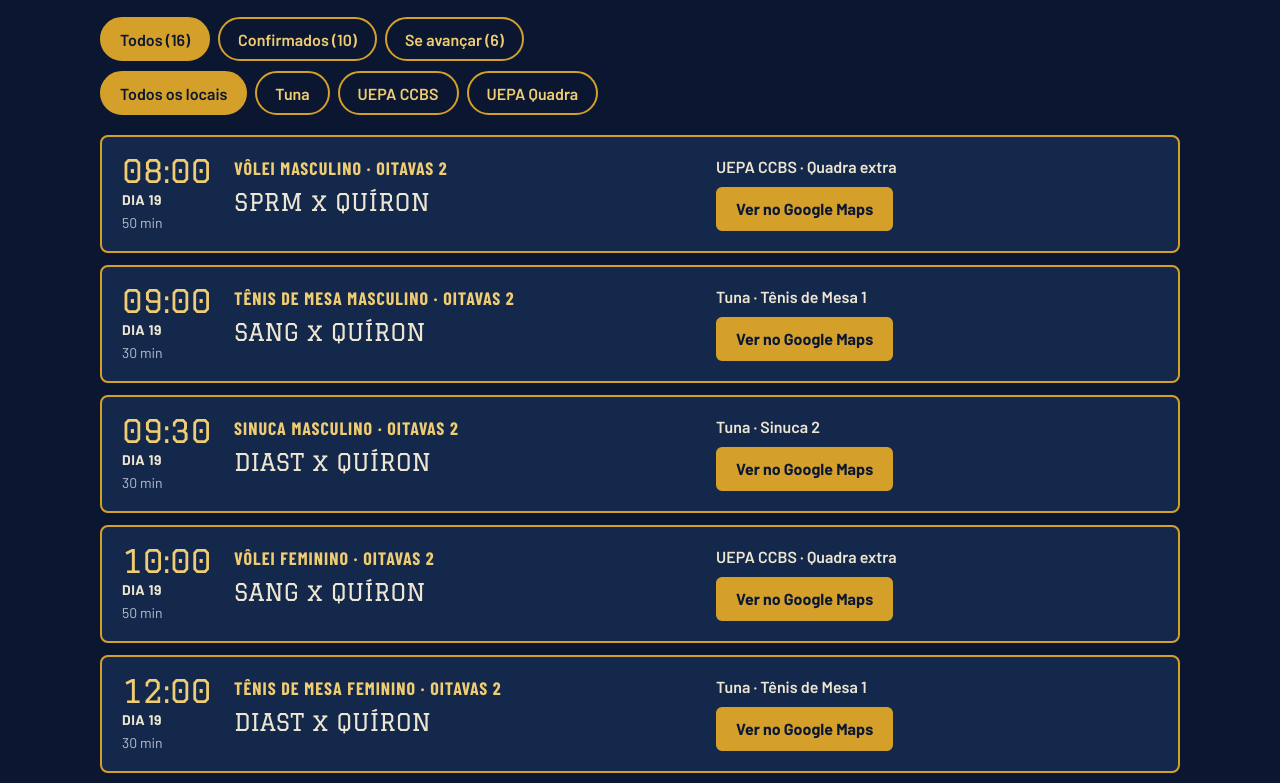
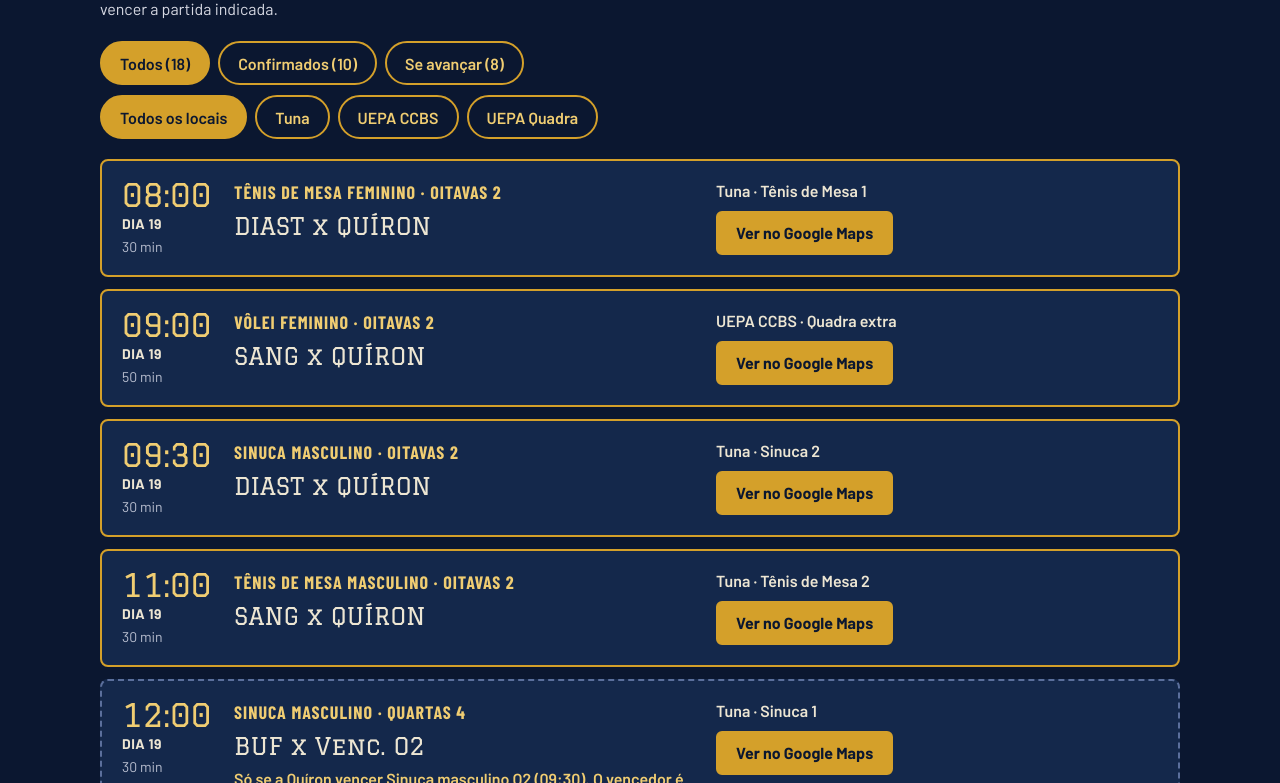
Before and after one commit to Ieldem-pai-do-calca/Qu-ron-jogos, a plain HTML site: page index.html in a window 1280 px wide. Shown: the part 760-1543 px from the top of the page. Drawn offline with nearby package versions, Linux system fonts and the light colour scheme.

Commit message:
Add files via upload

```diff
--- a/index.html
+++ b/index.html
@@ -135,7 +135,7 @@ section h2{font-family:var(--titulo);font-weight:400;font-size:32px;color:var(--
   <div class="wrap">
     <div><b id="n-diretos">10</b><span>jogos confirmados</span></div>
     <div><b id="n-cond">6</b><span>jogos se a Quíron avançar</span></div>
-    <div><b>08:00</b><span>primeiro jogo, vôlei masculino</span></div>
+    <div><b>08:00</b><span>primeiro jogo, tênis de mesa feminino</span></div>
     <div><b>3</b><span>locais: Tuna, UEPA CCBS e UEPA</span></div>
   </div>
 </div>
@@ -199,25 +199,27 @@ section h2{font-family:var(--titulo);font-weight:400;font-size:32px;color:var(--
     ccbs: { nome: 'UEPA CCBS · Quadra extra', curto: 'UEPA CCBS', esportes: 'Vôlei', end: 'Tv. Perebebuí, 2623 · Marco, Belém (PA)', nota: 'Centro de Ciências Biológicas e da Saúde, Campus II da UEPA.', maps: MAPS + encodeURIComponent('UEPA CCBS Tv. Perebebuí 2623 Marco Belém PA'), prefixo: 'UEPA CCBS' },
     uepa: { nome: 'UEPA · Quadra', curto: 'UEPA Quadra', esportes: 'Futsal e Handebol', end: 'UEPA, Belém (PA)', nota: 'Link aponta para o Campus II da UEPA. Confirme com a organização se a quadra é neste mesmo campus.', maps: MAPS + encodeURIComponent('UEPA CCBS Tv. Perebebuí 2623 Marco Belém PA'), prefixo: 'UEPA' }
   };
-  function D(hora, esporte, fase, a, b, local, onde, dur, aviso) { return { hora: hora, esporte: esporte, fase: fase, a: a, b: b, local: local, onde: onde, dur: dur, aviso: !!aviso, cond: '' }; }
-  function C(hora, esporte, fase, a, b, local, onde, dur, cond) { return { hora: hora, esporte: esporte, fase: fase, a: a, b: b, local: local, onde: onde, dur: dur, aviso: false, cond: cond }; }
+  function D(hora, esporte, fase, a, b, local, onde, dur, aviso, obs) { return { hora: hora, esporte: esporte, fase: fase, a: a, b: b, local: local, onde: onde, dur: dur, aviso: !!aviso, cond: '', obs: obs || '' }; }
+  function C(hora, esporte, fase, a, b, local, onde, dur, cond, aviso) { return { hora: hora, esporte: esporte, fase: fase, a: a, b: b, local: local, onde: onde, dur: dur, aviso: !!aviso, cond: cond, obs: '' }; }
   var JOGOS = [
-    D('08:00', 'Vôlei masculino', 'Oitavas 2', 'SPRM', 'QUÍRON', 'ccbs', 'Quadra extra', '50 min'),
-    D('09:00', 'Tênis de mesa masculino', 'Oitavas 2', 'SANG', 'QUÍRON', 'tuna', 'Tênis de Mesa 1', '30 min'),
+    D('08:00', 'Tênis de mesa feminino', 'Oitavas 2', 'DIAST', 'QUÍRON', 'tuna', 'Tênis de Mesa 1', '30 min'),
+    D('09:00', 'Vôlei feminino', 'Oitavas 2', 'SANG', 'QUÍRON', 'ccbs', 'Quadra extra', '50 min'),
     D('09:30', 'Sinuca masculino', 'Oitavas 2', 'DIAST', 'QUÍRON', 'tuna', 'Sinuca 2', '30 min'),
-    D('10:00', 'Vôlei feminino', 'Oitavas 2', 'SANG', 'QUÍRON', 'ccbs', 'Quadra extra', '50 min'),
-    D('12:00', 'Tênis de mesa feminino', 'Oitavas 2', 'DIAST', 'QUÍRON', 'tuna', 'Tênis de Mesa 1', '30 min'),
+    D('11:00', 'Tênis de mesa masculino', 'Oitavas 2', 'SANG', 'QUÍRON', 'tuna', 'Tênis de Mesa 2', '30 min'),
+    C('12:00', 'Sinuca masculino', 'Quartas 4', 'BUF', 'Venc. O2', 'tuna', 'Sinuca 1', '30 min', 'Só se a Quíron vencer Sinuca masculino O2 (09:30). O vencedor é Quíron ou DIAST.'),
     D('12:30', 'Sinuca feminino', 'Quartas 2', 'BUF', 'QUÍRON', 'tuna', 'Sinuca 1', '30 min'),
-    D('13:30', 'Truco masculino', 'Quartas 2', 'QUÍRON', 'AGUIAS', 'tuna', 'Truco 2', '30 min'),
-    D('15:00', 'Futsal feminino', 'Oitavas 2', 'IMT', 'QUÍRON', 'uepa', 'Quadra', '50 min'),
-    C('15:30', 'Truco masculino', 'Semifinal 2', 'Venc. Q2', 'Venc. Q4', 'tuna', 'Truco 2', '30 min', 'Só se a Quíron vencer Truco masculino Q2 (13:30)'),
-    C('16:00', 'Sinuca masculino', 'Quartas 4', 'BUF', 'Venc. O2', 'tuna', 'Sinuca 2', '30 min', 'Só se a Quíron vencer Sinuca masculino O2 (09:30). O vencedor é Quíron ou DIAST.'),
+    D('13:00', 'Futsal feminino', 'Oitavas 2', 'IMT', 'QUÍRON', 'uepa', 'Quadra', '50 min'),
+    D('13:00', 'Vôlei masculino', 'Oitavas 2', 'SPRM', 'QUÍRON', 'ccbs', 'Quadra extra', '50 min'),
+    C('15:00', 'Tênis de mesa feminino', 'Quartas 4', 'SANG', 'Venc. O2', 'tuna', 'Tênis de Mesa 1', '30 min', 'Só se a Quíron vencer Tênis de mesa feminino O2 (08:00). O vencedor é Quíron ou DIAST.'),
+    D('15:00', 'Truco masculino', 'Quartas 4', 'QUÍRON', 'Venc. O2', 'tuna', 'Truco 1', '30 min', false, 'Adversário: vencedor do Truco masculino O2 (BRUTA ou DIAST, às 10:00).'),
+    C('15:30', 'Tênis de mesa feminino', 'Semifinal 2', 'Venc. Q2', 'Venc. Q4', 'tuna', 'Tênis de Mesa 1', '30 min', 'Só se a Quíron vencer Tênis de mesa feminino Q4 (15:00)', true),
+    C('16:00', 'Truco masculino', 'Semifinal 2', 'Venc. Q2', 'Venc. Q4', 'tuna', 'Truco 2', '30 min', 'Só se a Quíron vencer Truco masculino Q4 (15:00)'),
+    C('16:30', 'Sinuca masculino', 'Semifinal 2', 'Venc. Q2', 'Venc. Q4', 'tuna', 'Sinuca 2', '30 min', 'Só se a Quíron vencer Sinuca masculino Q4 (12:00)', true),
     D('16:30', 'Truco feminino', 'Quartas 2', 'SANG', 'QUÍRON', 'tuna', 'Truco 2', '30 min', true),
-    C('16:30', 'Sinuca masculino', 'Semifinal 2', 'Venc. Q2', 'Venc. Q4', 'tuna', 'Sinuca 2', '30 min', 'Só se a Quíron vencer Sinuca masculino Q4 (16:00)'),
     D('17:00', 'Futsal masculino', 'Quartas 2', 'SANG', 'QUÍRON', 'uepa', 'Quadra', '50 min', true),
-    C('17:30', 'Truco masculino', 'Final', 'Venc. S1', 'Venc. S2', 'tuna', 'Truco 1', '30 min', 'Só se a Quíron vencer Truco masculino S2 (15:30)'),
-    C('18:00', 'Sinuca masculino', 'Final', 'Venc. S1', 'Venc. S2', 'tuna', 'Sinuca 2', '30 min', 'Só se a Quíron vencer Sinuca masculino S2 (16:30)'),
-    C('18:30', 'Tênis de mesa masculino', 'Quartas 4', 'PRQ', 'Venc. O2', 'tuna', 'Tênis de Mesa 2', '30 min', 'Só se a Quíron vencer Tênis de mesa masculino O2 (09:00). O vencedor é Quíron ou SANG.')
+    C('17:30', 'Tênis de mesa feminino', 'Final', 'Venc. S1', 'Venc. S2', 'tuna', 'Tênis de Mesa 1', '30 min', 'Só se a Quíron vencer Tênis de mesa feminino S2 (15:30)', true),
+    C('18:00', 'Sinuca masculino', 'Final', 'Venc. S1', 'Venc. S2', 'tuna', 'Sinuca 2', '30 min', 'Só se a Quíron vencer Sinuca masculino S2 (16:30)', true),
+    C('18:30', 'Truco masculino', 'Final', 'Venc. S1', 'Venc. S2', 'tuna', 'Truco 2', '30 min', 'Só se a Quíron vencer Truco masculino S2 (16:00)')
   ];
   var diretos = JOGOS.filter(function (g) { return !g.cond; }).length;
   var condicionais = JOGOS.length - diretos;
@@ -261,6 +263,7 @@ section h2{font-family:var(--titulo);font-weight:400;font-size:32px;color:var(--
       i.appendChild(el('span', 'esporte', g.esporte + ' · ' + g.fase));
       i.appendChild(el('span', 'vs', g.a + ' x ' + g.b));
       if (g.cond) i.appendChild(el('span', 'cond-txt', g.cond));
+      if (g.obs) i.appendChild(el('span', 'cond-txt', g.obs));
       if (g.aviso) i.appendChild(el('span', 'aviso-jogo', 'Atenção: a tabela indica possível coincidência de atlética neste horário.'));
       var o = el('div', 'onde');
       o.appendChild(el('strong', null, LOCAIS[g.local].prefixo + ' · ' + g.onde));
--- a/sw.js
+++ b/sw.js
@@ -1,5 +1,5 @@
 // Aumente o número da versão sempre que atualizar a tabela, para os celulares baixarem a versão nova.
-const VERSAO = 'quiron-v2';
+const VERSAO = 'quiron-v3';
 const ARQUIVOS = [
   './', './index.html', './manifest.webmanifest',
   './icon-192.png', './icon-512.png', './apple-touch-icon.png', './favicon-32.png'
```
